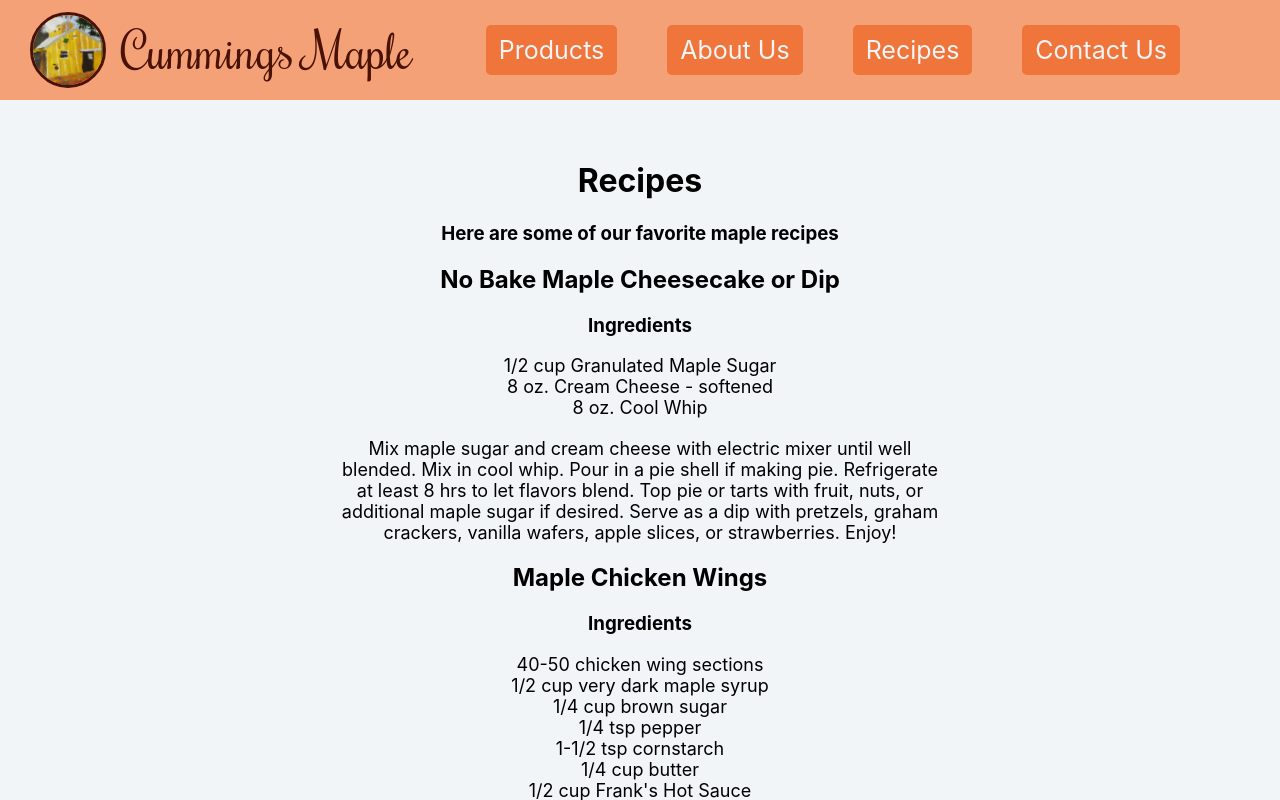
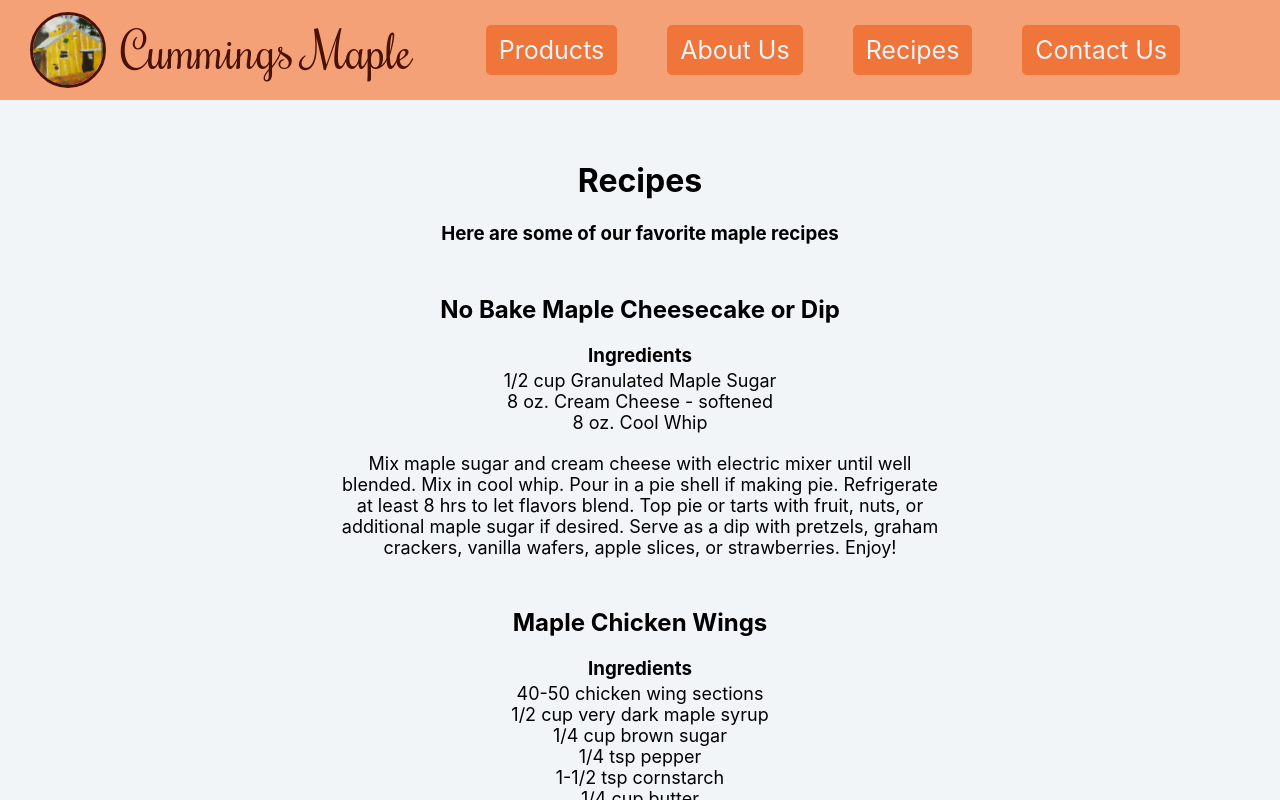
Before and after one commit to LaurenCummings/cummings-maple-vite, a React (Vite) app: page /cummings-maple-vite/Recipes in a window 1280 px wide. Shown: the top 800 px of the page. Built offline with nearby package versions, Linux system fonts and the light colour scheme.

Commit message:
adjusted margins

```diff
--- a/src/css/RecipePage.css
+++ b/src/css/RecipePage.css
@@ -5,6 +5,14 @@
 
 .recipe-page h1 {
     padding-top: 40px;
+}
+
+.recipe {
+    margin-top: 50px;
+}
+
+.recipe h3 {
+    margin-bottom: 3px;
 }
 
 .recipe li {
```
